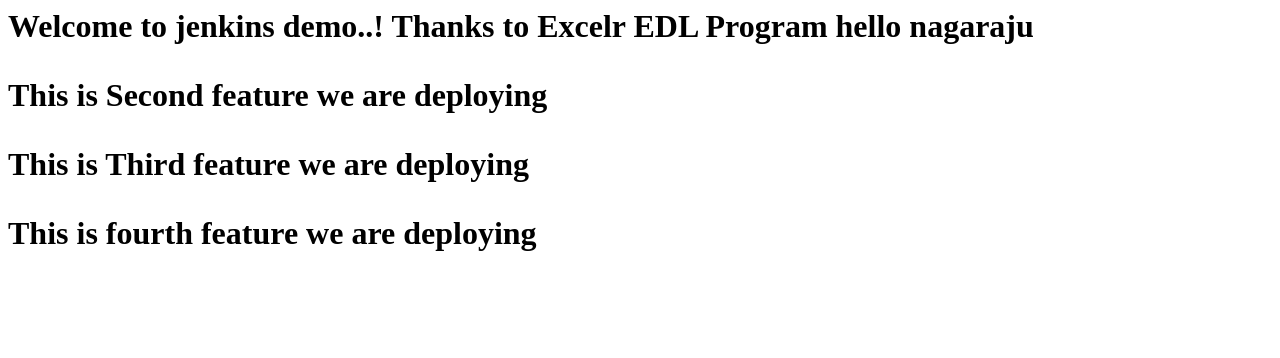
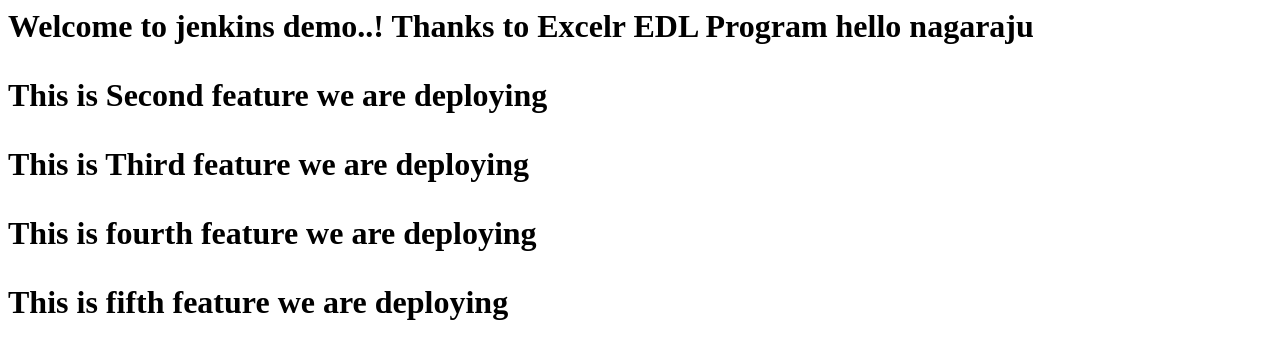
Before and after one commit to allankinagaraju/exceler-jenkins-demo, a plain HTML site: page index.html in a window 1280 px wide. Drawn offline with Linux system fonts and the light colour scheme.

Commit message:
Update index.html

```diff
--- a/index.html
+++ b/index.html
@@ -12,6 +12,7 @@
                        <p>This is Second feature we are deploying</p
                         <p> This is Third feature we are deploying</p>
                         <p> This is fourth feature we are deploying</p>
+                        <p> This is fifth feature we are deploying</p>
                          </h1>
                        </body>
                        </html>
```
